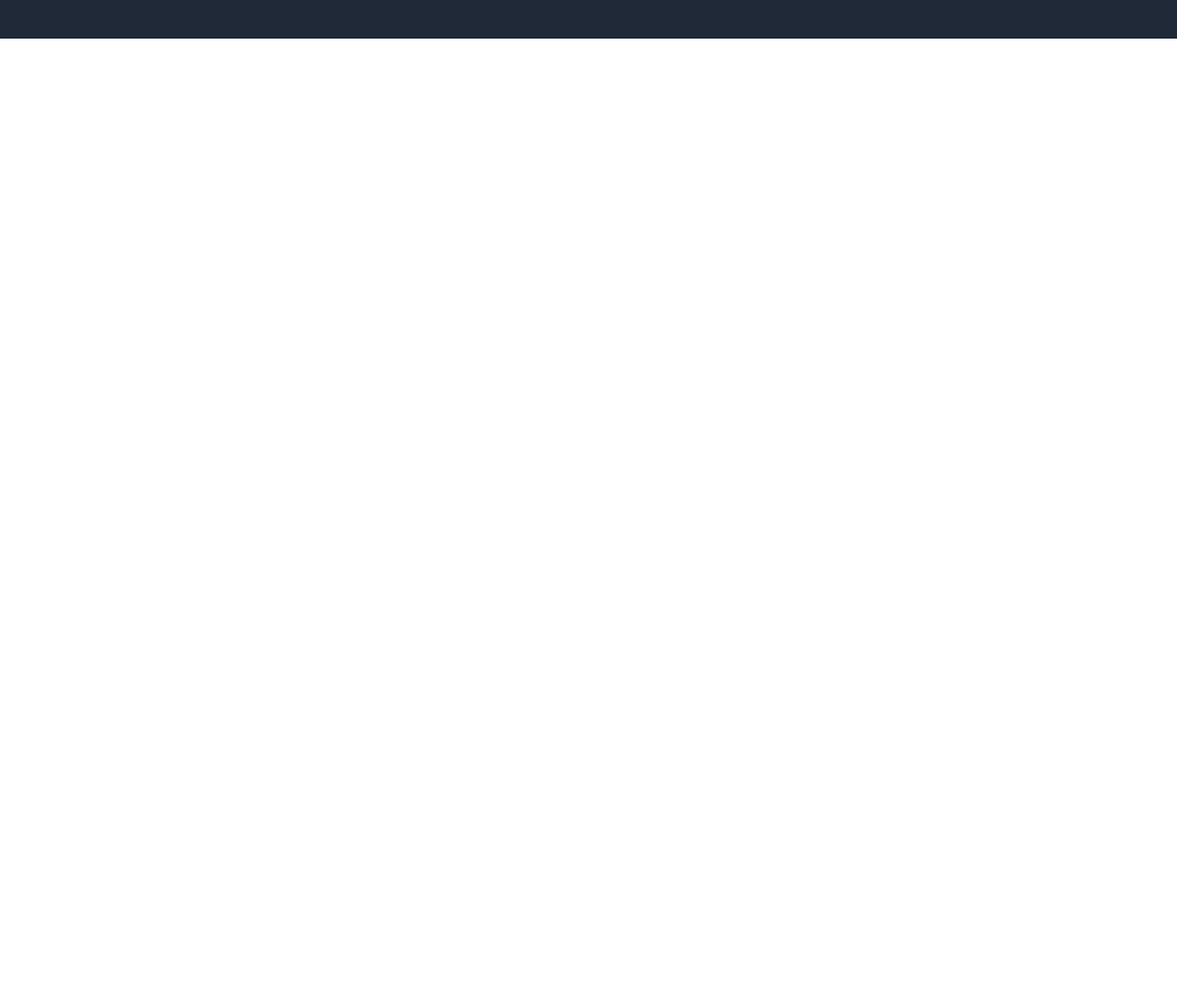
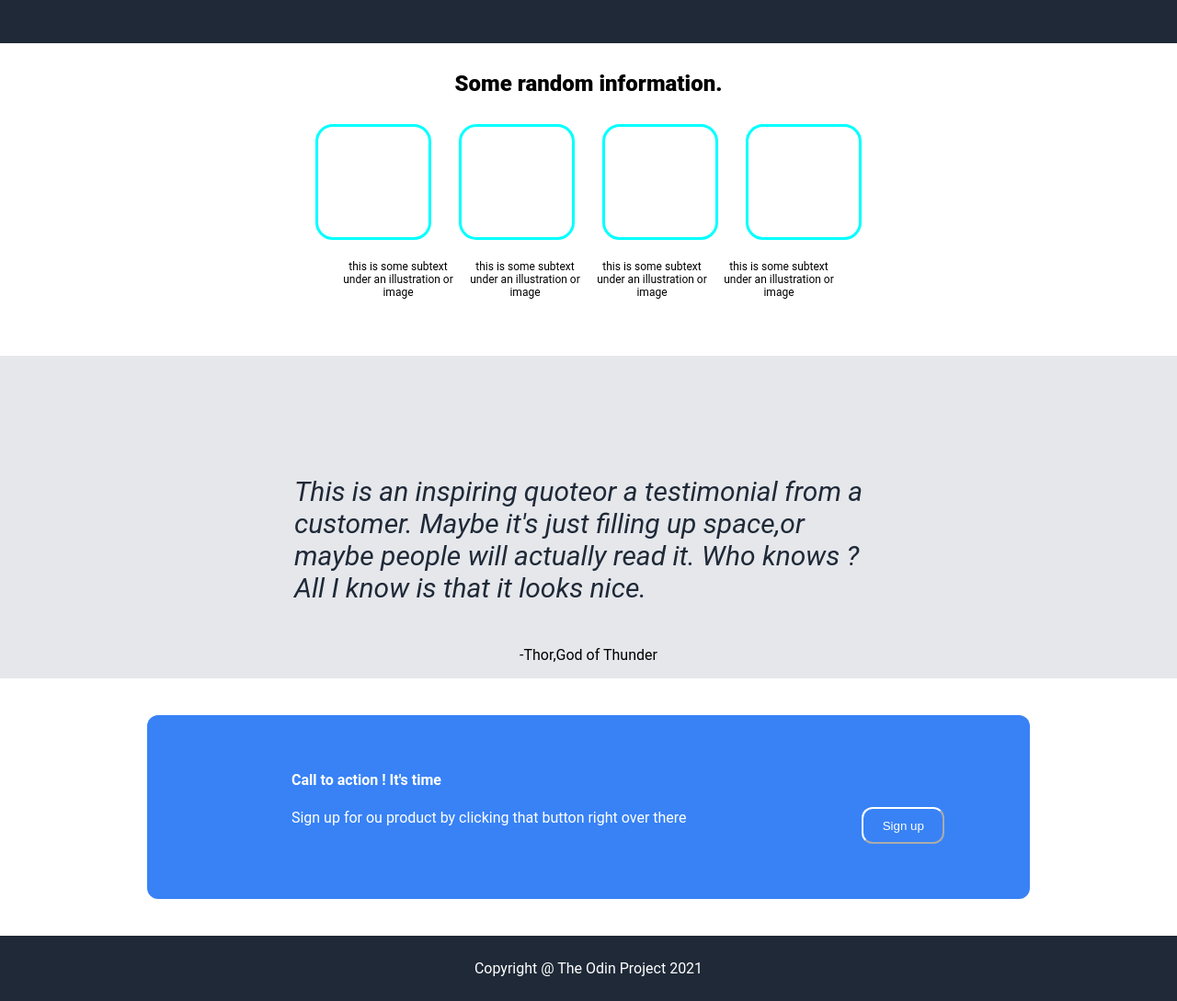
Before and after one commit to GrifFemto/landing-page, a plain HTML site: page index.html in a window 1280 px wide. Shown: the part 305-1394 px from the top of the page at 92% size. Before the commit the page ends 800 px from the top, so only its background shows below. Drawn offline with Linux system fonts and the light colour scheme.

Commit message:
Projet terminé

```diff
--- a/index.html
+++ b/index.html
@@ -32,5 +32,48 @@
             </div>
         </div>
     </div>
+    <div class="secondpart">
+        <div class="secondpart_title">
+            <h2>Some random information.</h2>
+        </div>
+        <div class="secondpart_cards">
+            <div class="cards"></div>
+            <div class="cards"></div>
+            <div class="cards"></div>
+            <div class="cards"></div>
+        </div>
+        <div class="secondpart_paragraph">
+            <p>this is some subtext under an illustration or image</p>
+            <p>this is some subtext under an illustration or image</p>
+            <p>this is some subtext under an illustration or image</p>
+            <p>this is some subtext under an illustration or image</p>
+        </div>
+    </div>
+    <div class="thirdpart">
+        <div class="thirpart_maintext">
+            <p>
+                This is an inspiring quoteor a testimonial from a customer.
+                Maybe it's just filling up space,or maybe people will actually read it.
+                Who knows ? All I know is that it looks nice.
+            </p>
+        </div>
+        <div class="thirpart_legend">
+            <p>-Thor,God of Thunder</p>
+        </div>
+    </div>
+    <div class="fourthpart">
+        <div class="fourthpart_contact">
+            <div class="fourthpart_text">
+                <h4>Call to action ! It's time</h4>
+                <p>Sign up for ou product by clicking that button right over there</p>
+            </div>
+            <div class="fourthpart_signup">
+                <button class="signup">Sign up</button>
+            </div>
+        </div>
+    </div>
+    <div class="fifthpart">
+        <p>Copyright @ The Odin Project 2021</p>
+    </div>
   </body>
 </html>
--- a/style.css
+++ b/style.css
@@ -63,7 +63,6 @@ body {
 .header_undernav h1{
     display:flex;
     font-weight: 900;
-
 }
 
 .header_undernav p{
@@ -81,10 +80,123 @@ body {
     flex-wrap: wrap;
 }
 
-.button{
+.button,.signup{
     background-color:#3882F6 ;
     color:white;
-    max-width: 10vh;
-    max-height: 10vh;
+    min-width: 7vw;
+    min-height: 5vh;
+    border-radius: 12px;
+}
+
+.signup{
+    border-color: white;
+}
+
+.cards{
+    display:flex;
+    border:solid;
+    border-color: aqua;
+    border-radius: 15%;
+    width: 120px;
+    height: 120px;
+    margin: 10px;
 
 }
+
+.secondpart{
+    display:flex;
+    flex-direction: column;
+    margin-bottom:50px;
+}
+
+.secondpart_title{
+    display:flex;
+    justify-content: center;
+    padding-top:10px;
+}
+
+.secondpart_title h2{
+    font-weight :900;
+}
+
+.secondpart_cards{
+    display:flex;
+    justify-content: center;
+    flex-wrap: wrap;
+    gap:10px;
+}
+
+.secondpart_paragraph{
+    display:flex;
+    justify-content: center;
+    flex-wrap: wrap;
+    gap : 10px;
+}
+
+.secondpart_paragraph p{
+    text-align: center;
+    font-size: 12px;
+    max-width: 10vw;
+}
+
+.thirdpart{
+    background-color: #E5E7EB;
+    display:flex;
+    flex-direction: column;
+    align-items: center;
+    justify-content: center;
+    padding-top:100px;
+    flex-wrap: wrap;
+}
+
+.thirpart_maintext{
+    display:flex;
+    flex-wrap: wrap;
+    max-width: 50vw;
+    font-size: 30px;
+    font-style: italic;
+    color: #1F2937;
+}
+
+.thirdpart_legend{
+    display:flex;
+    flex-direction: column;
+    justify-content: flex-end;
+    align-items: center;
+}
+
+.fourthpart{
+    display:flex;
+    padding: 40px;
+    justify-content:center;
+}
+
+.fourthpart_contact{
+    display:flex;
+    flex-direction: row;
+    justify-content: space-around;
+    gap:5px;
+    background-color:#3882F6 ;
+    color: white;
+    width: 70vw;
+    height: 20vh;
+    flex-grow: auto;
+    padding-left: 5vw;
+    padding-top:5vh;
+    border-radius: 12px;
+}
+
+.fourthpart_signup{
+    display:flex;
+    justify-content: flex-end;
+    align-items: center;
+}
+
+.fifthpart{
+    padding:10px;
+    background-color: #1F2937;
+    color:white;
+    display:flex;
+    justify-content: center;
+    align-items: center;
+}
```
